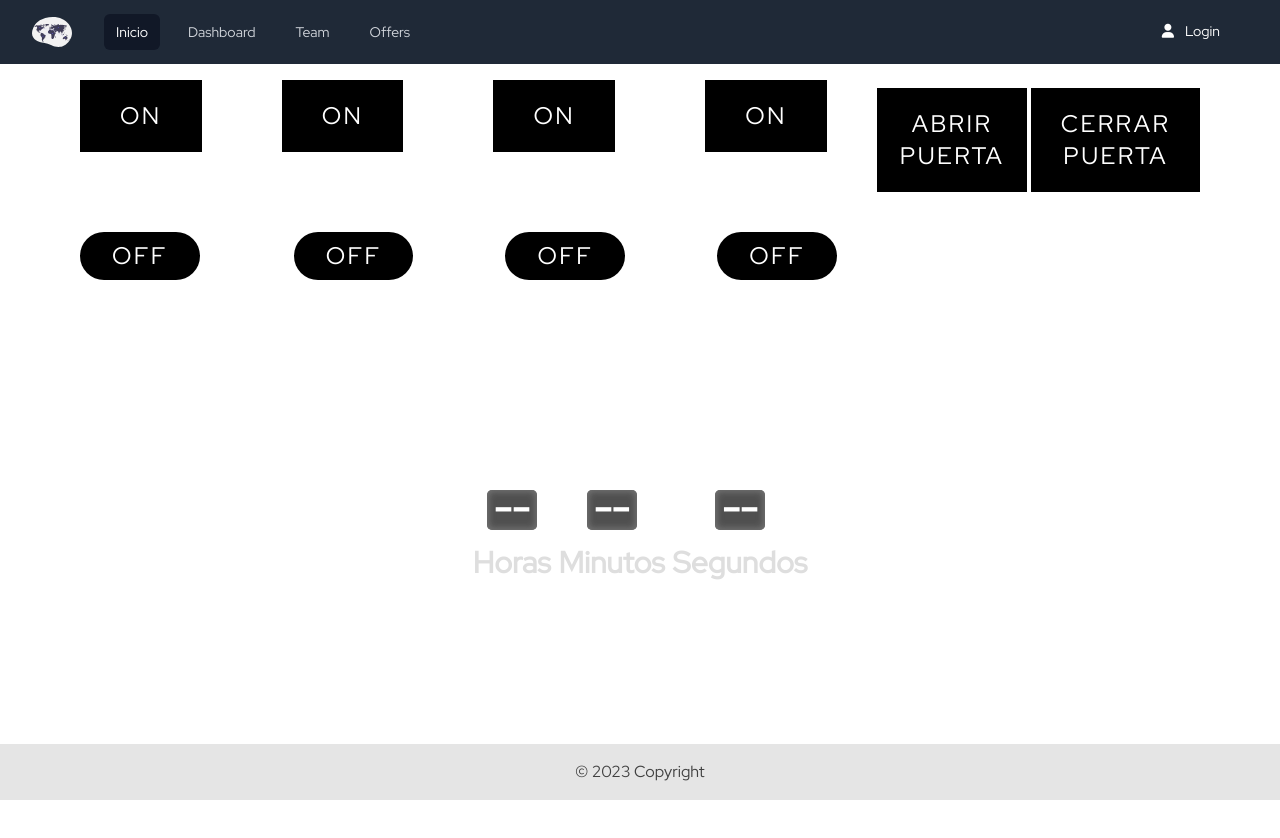
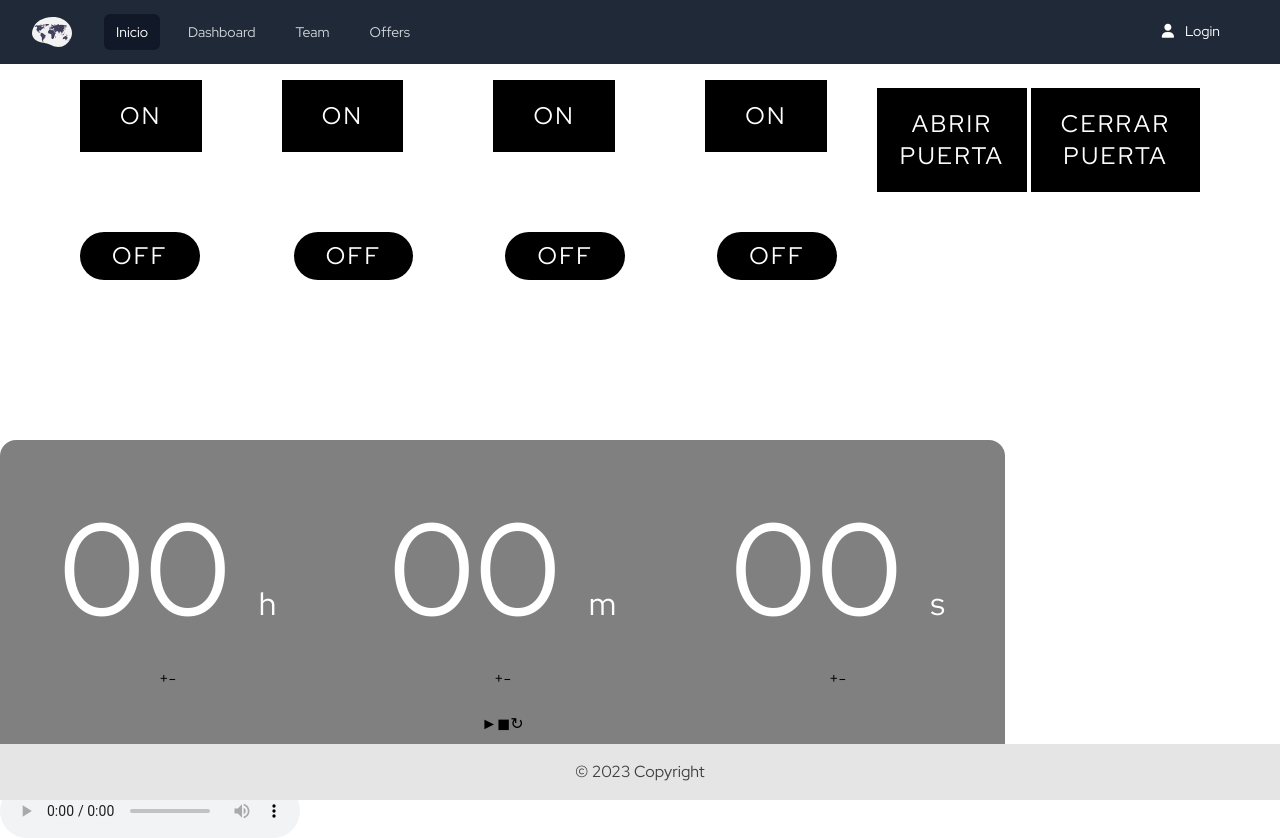
Before and after one commit to champion19/linkedln, an Angular app: page /dashboard in a window 1280 px wide. Before the commit the page ends 800 px from the top, so only its background shows below. Built offline with nearby package versions, Linux system fonts and the light colour scheme.

Commit message:
ajustes en css

```diff
--- a/src/app/presentation/dashboard/dashboard-home/dashboard-home.component.css
+++ b/src/app/presentation/dashboard/dashboard-home/dashboard-home.component.css
@@ -13,35 +13,110 @@
 }
 */
 
-  .cont-temporizador{
-display: flex ;
-justify-content: center;
-margin-top: 50px;
+
+.content {
+  background-color: gray;
+  width: 1005px;
+  height: auto;
+  border-radius: 1rem;
+}
+  .content-timer {
+    display: flex;
+    justify-content: center;
+    padding-top: 2rem;
+  }
+    .content-h,
+    .content-m,
+    .content-s {
+      width: 110rem;
+      height: 10rem;
+      /* background-color: rgb(51, 12, 87); */
+    }
+      .time {
+        font-size: 130px;
+        text-align: center;
+        font-weight: 300;
+        color: white;
+      }
+
+        span {
+          font-size: 2rem;
+          font-weight: 300;
+          color:white;
+
+        }
+
+
+    .content-btn {
+      /* background-color: blueviolet; */
+      text-align: center;
+    }
+      .button {
+        font-size: 4rem;
+        width: 6rem;
+        margin: 0 30px;
+        border-radius: 10px;
+        border: none;
+        outline: inherit;
+        background: black;
+        color:white;
+
+      }
+
+      .hover {
+        background: lightgray;
+        transition: 0.6s;
+        transform: scale(0.8);
+        cursor: pointer;
+      }
+
+  .content-btn-action {
+    display: flex;
+    justify-content: center;
+    margin-top: 5rem;
+    padding-bottom: 3rem;
   }
 
-  .cont-temporizador .bloque{
-    margin: 0px 4px;
-    display: flex;
-    align-items: center;
-    flex-direction: column;
-  }
-  .cont-temporizador .bloque div{
-    display: flex;
-    justify-content: center;
-    align-items: center;
-    background-color: rgb(80,80,80);
-    box-shadow: 0px 0px 6px 2px #727272 inset;
-    color:#ffffff;
-    font-size: 40px;
-    font-weight: bold;
-    width: 50px;
-    height: 40px;
-    margin-bottom: 10px;
-    border-radius: 5px;
+     .button {
+      font-size: 5rem;
+      width: 6rem;
+      margin: 0 30px;
+      border-radius: 20px;
+      border: none;
+      outline: inherit;
+      color:red;
+     }
+
+      .hover {
+        background-color: white;
+        transition: 0.6s;
+        transform: scale(0.8);
+        cursor: pointer;
+      }
+
+      .disabled {
+        opacity: 0.3;
+      }
+
+
+
+.move {
+  animation: move_timer 1.3s infinite;
+}
+
+@keyframes move_timer {
+
+  20%,
+  50%,
+  80% {
+    transform: translateY(0px);
   }
 
-  .cont-temporizador .bloque p{
-    font-size:30px;
-    font-weight: bold;
-    color:#dedede;
+  30% {
+    transform: translateY(-45px);
   }
+
+  60% {
+    transform: translateY(-25px);
+  }
+}
--- a/src/app/presentation/dashboard/dashboard-home/dashboard-home.component.html
+++ b/src/app/presentation/dashboard/dashboard-home/dashboard-home.component.html
@@ -1,7 +1,7 @@
 <div class="p-20 flex gap-10 ">
 <div>
 <div class ="pb-20">
-  <button class="bg-black px-10 py-5 text-2xl uppercase tracking-widest  text-white">ON</button>
+  <button class="bg-black px-10 py-5 text-2xl uppercase tracking-widest  text-white ">ON</button>
 <div class="pt-20">
   <button class="bg-black px-8 py-2 text-2xl uppercase tracking-widest  text-white rounded-full hover:0">Off</button>
 </div>
@@ -44,23 +44,41 @@
 
 </div>
 
-<div class="cont-temporizador ">
-  <div class="bloque">
-    <div class="minutos" id="60">--</div>
-    <p>Horas</p>
+
+<div class="content" [class.move]="animate">
+  <div class="content-timer">
+    <div class="content-h">
+      <div class="time">{{ hours | number:'2.0'}} <span>h</span></div>
+      <div class="content-btn" *ngIf="show">
+        <button (click)="increment('H')"> + </button>
+        <button (click)="decrement('H')"> - </button>
+      </div>
+    </div>
+    <div class="content-m">
+      <div class="time">{{ minutes | number:'2.0'}} <span>m</span></div>
+      <div class="content-btn" *ngIf="show">
+        <button (click)="increment('M')"> + </button>
+        <button (click)="decrement('M')"> - </button>
+      </div>
+    </div>
+    <div class="content-s">
+      <div class="time">{{seconds | number:'2.0'}} <span>s</span></div>
+      <div class="content-btn" *ngIf="show">
+        <button (click)="increment('S')"> + </button>
+        <button (click)="decrement('S')"> - </button>
+      </div>
+    </div>
   </div>
-  <div class="bloque">
-    <div class="minutos" id="60">--</div>
-    <p>Minutos</p>
-  </div>
-  <div class="bloque">
-    <div class="segundos" id="60">--</div>
-    <p>Segundos</p>
+  <div class="content-btn-action">
+    <button type="button" (click)="start()" [disabled]="disabled">&#9658;</button>
+    <button type="button" (click)="stop()">&#9724;</button>
+    <button type="button" (click)="reset()">&#8635;</button>
   </div>
 </div>
 
-
-
+<audio #idAudio controls class="dnone">
+  <source type="audio/wav" src="../../../assets/sound/Sound The Alarm - TrackTribe.mp3">
+</audio>
 
 
 
--- a/src/app/presentation/dashboard/dashboard-home/dashboard-home.component.ts
+++ b/src/app/presentation/dashboard/dashboard-home/dashboard-home.component.ts
@@ -1,5 +1,5 @@
 
-import { Component } from '@angular/core';
+import { Component, ElementRef } from '@angular/core';
 
 @Component({
   selector: 'app-dashboard-home',
@@ -7,5 +7,106 @@ import { Component } from '@angular/core';
   styleUrls: ['./dashboard-home.component.css']
 })
 export class DashboardHomeComponent {
+  public hours: number = 0;
+  public minutes: number = 0;
+  public seconds: number = 0;
+  private timer: any;
+  private date = new Date();
 
+  public show: boolean = true;
+  public disabled: boolean = false;
+  public animate: boolean = false;
+
+
+  constructor() { }
+
+  ngOnInit(): void {
+  }
+
+  increment(type: 'H' | 'M' | 'S') {
+    if (type === 'H') {
+      if (this.hours >= 99) return;
+      this.hours += 1;
+    }
+    else if (type === 'M') {
+      if (this.minutes >= 59) return;
+      this.minutes += 1;
+    }
+    else {
+      if (this.seconds >= 59) return;
+      this.seconds += 1;
+    }
+  }
+  decrement(type: 'H' | 'M' | 'S') {
+    if (type === 'H') {
+      if (this.hours <= 0) return;
+      this.hours -= 1;
+    }
+    else if (type === 'M') {
+      if (this.minutes <= 0) return;
+      this.minutes -= 1;
+    }
+    else {
+      if (this.seconds <= 0) return;
+      this.seconds -= 1;
+    }
+  }
+  /* getValues() {
+    this.date.setHours(this.hours);
+    this.date.setMinutes(this.minutes);
+    this.date.setSeconds(this.seconds);
+    this.date.setMilliseconds(0);     //init value 0
+    //console.log(this.date.getTime())
+  }
+ */
+  updateTimer() {
+    this.date.setHours(this.hours);
+    this.date.setMinutes(this.minutes);
+    this.date.setSeconds(this.seconds);
+    this.date.setMilliseconds(0);
+    const time = this.date.getTime();
+    this.date.setTime(time - 1000);  //---
+
+    this.hours = this.date.getHours();
+    this.minutes = this.date.getMinutes();
+    this.seconds = this.date.getSeconds();
+
+    if (this.date.getHours() === 0 &&
+      this.date.getMinutes() === 0 &&
+      this.date.getSeconds() === 0) {
+      //stop interval
+      clearInterval(this.timer);
+
+    }
+  }
+
+  start() {
+    if (this.hours > 0 || this.minutes > 0 || this.seconds > 0) {
+
+      this.disabled = true;
+      this.show = false;  //hide btn + and -
+      this.updateTimer();
+
+      if(this.seconds > 0){
+        this.timer = setInterval(() => {
+          this.updateTimer();
+        }, 1000);
+      }
+    }
+  }
+
+  stop() {
+    this.disabled = false;
+    this.show = true;
+    this.animate = false;
+    clearInterval(this.timer);
+
+  }
+
+  reset() {
+    this.hours = 0;
+    this.minutes = 0;
+    this.seconds = 0;
+    this.stop();
+  }
 }
```
